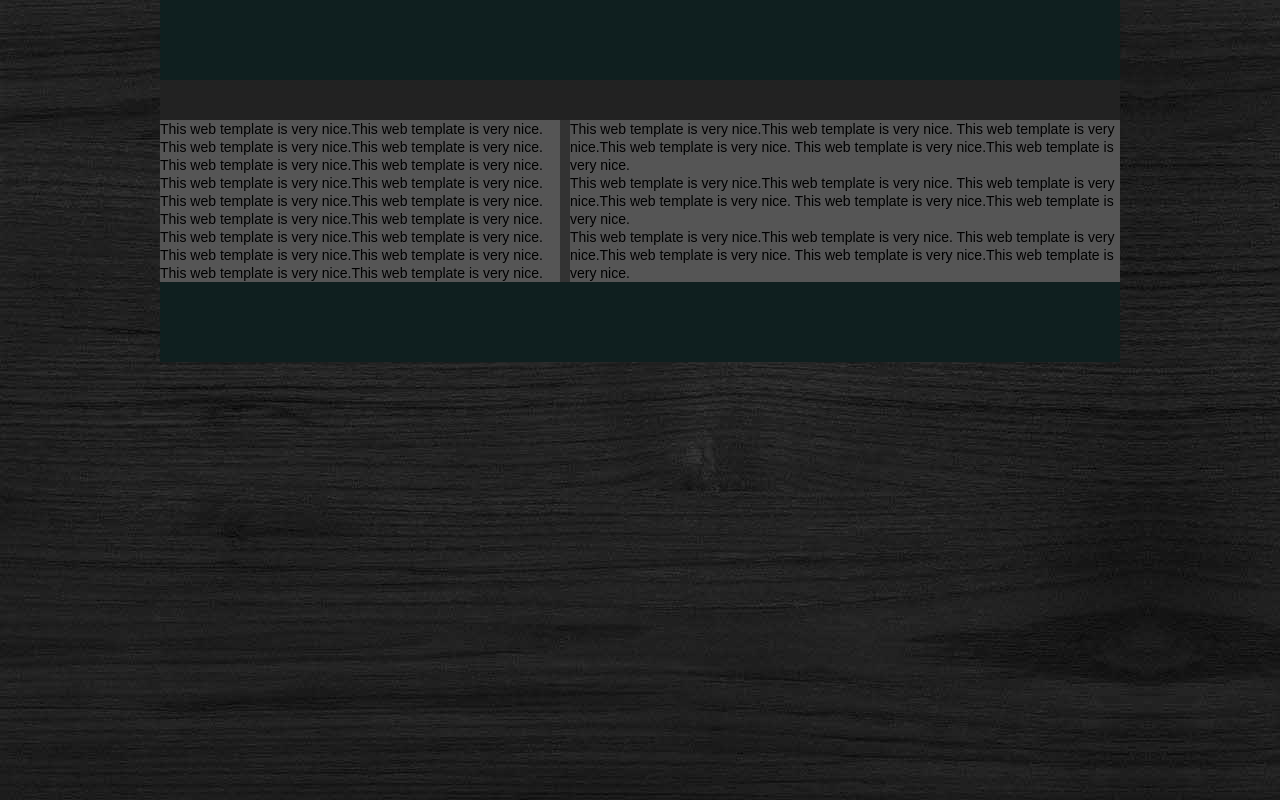
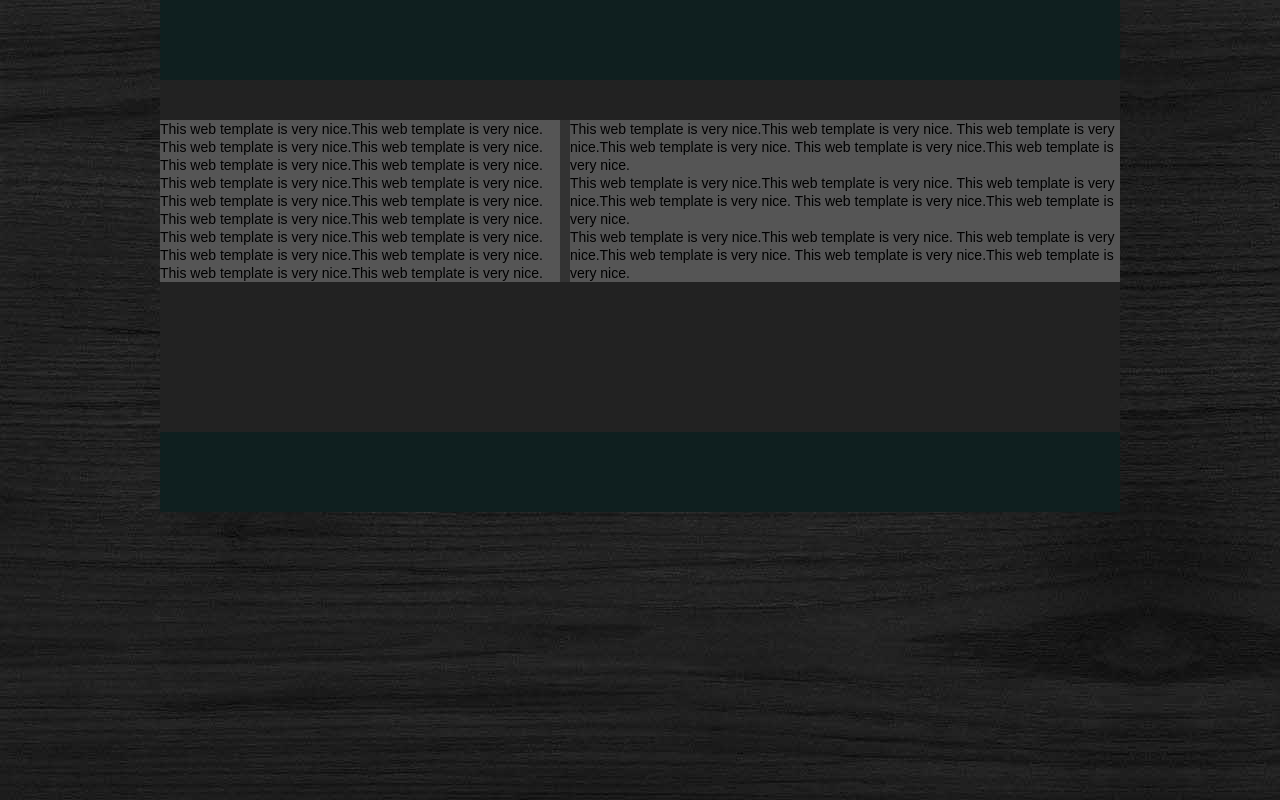
Before and after one commit to iamalamgir/template, a plain HTML site: page index.html in a window 1280 px wide. Drawn offline with Linux system fonts and the light colour scheme.

Commit message:
undersection

```diff
--- a/index.css
+++ b/index.css
@@ -45,6 +45,11 @@ body {
     float: right;
 }
 
+.undersecton{
+    height:150px;
+    background: #222;
+}
+
 .footersection{
     height: 80px;
     background: #0f1f1f;
--- a/index.html
+++ b/index.html
@@ -47,6 +47,9 @@
                 </p>
             </div>
     </div>
+    <div class ="undersecton templete clear">
+
+    </div>
 
     <div class ="footersection templete clear">
 
```
